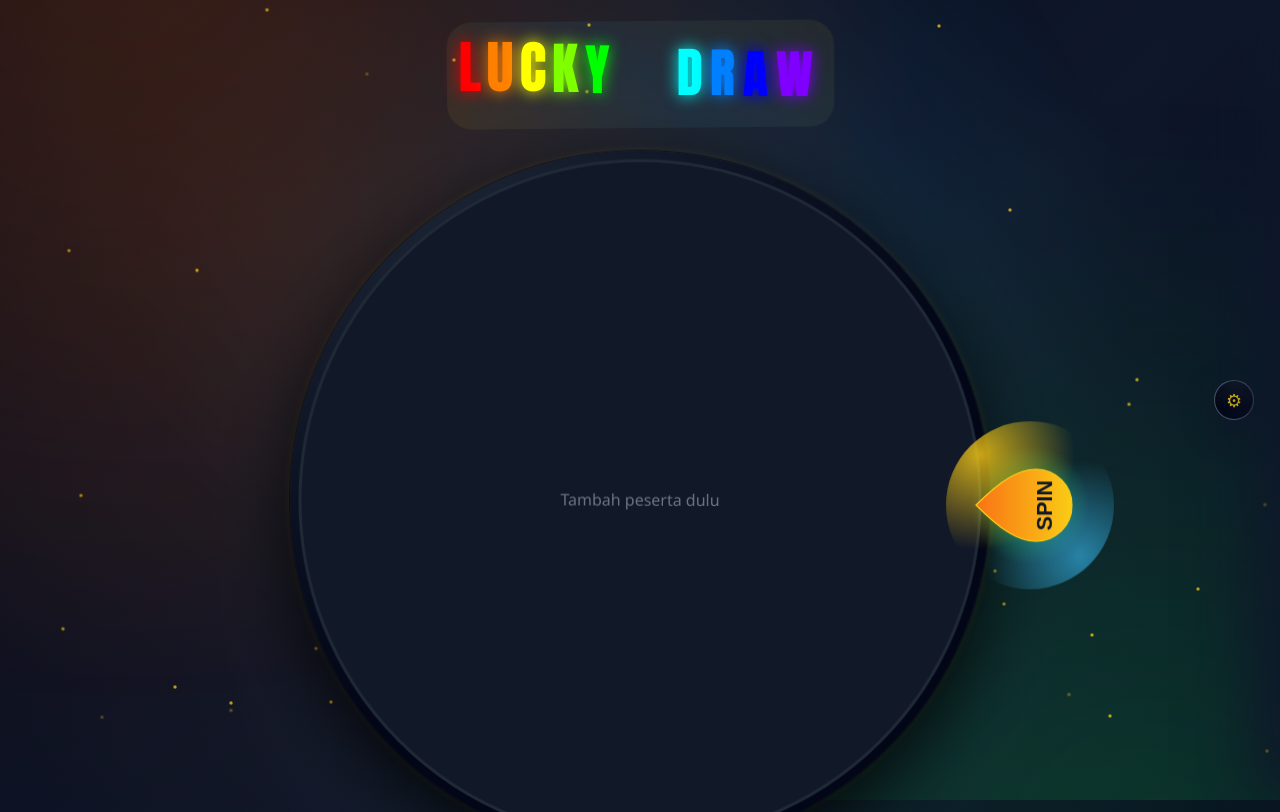
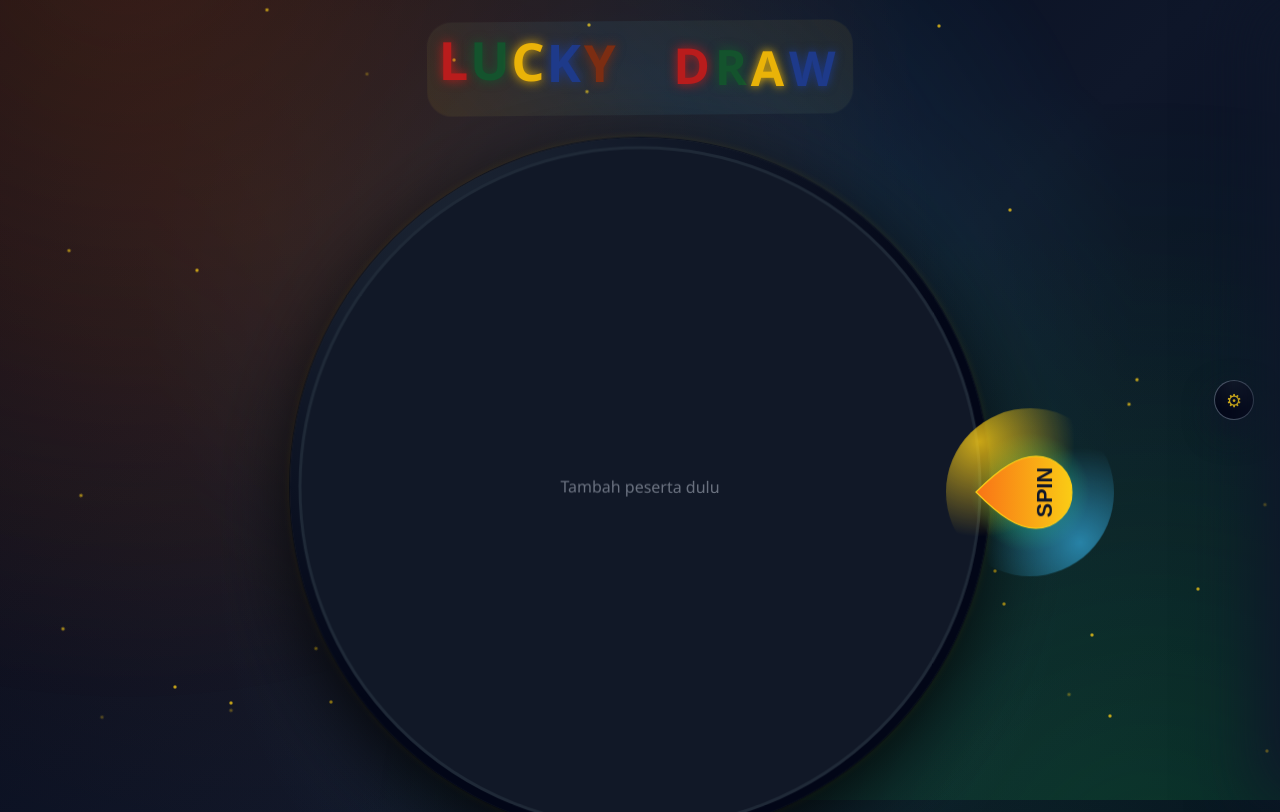
Before and after one commit to kuraimoss/luckydraw, a website: page public/index.html in a window 1280 px wide. Shown: the top 812 px of the page. Drawn offline with Linux system fonts and the light colour scheme.

Commit message:
Update LUCKY DRAW title to use wheel segment colors and better font

```diff
--- a/public/style.css
+++ b/public/style.css
@@ -196,10 +196,10 @@ body {
 }
 
 .app-title {
-  font-size: 52px;
-  font-weight: 900;
-  font-family: 'Impact', 'Arial Black', sans-serif;
-  letter-spacing: 0.15em;
+  font-size: 48px;
+  font-weight: 700;
+  font-family: 'Segoe UI', Tahoma, Geneva, Verdana, sans-serif;
+  letter-spacing: 0.1em;
   margin-bottom: 15px;
   text-align: center;
   position: relative;
@@ -209,19 +209,19 @@ body {
 .app-title span {
   display: inline-block;
   animation: letterBounce 2s ease-in-out infinite;
-  text-shadow: 0 0 15px currentColor;
+  text-shadow: 0 0 10px currentColor;
 }
 
-.app-title span:nth-child(1) { color: #ff0000; animation-delay: 0s; }
-.app-title span:nth-child(2) { color: #ff8000; animation-delay: 0.1s; }
-.app-title span:nth-child(3) { color: #ffff00; animation-delay: 0.2s; }
-.app-title span:nth-child(4) { color: #80ff00; animation-delay: 0.3s; }
-.app-title span:nth-child(5) { color: #00ff00; animation-delay: 0.4s; }
-.app-title span:nth-child(6) { color: #00ff80; animation-delay: 0.5s; }
-.app-title span:nth-child(7) { color: #00ffff; animation-delay: 0.6s; }
-.app-title span:nth-child(8) { color: #0080ff; animation-delay: 0.7s; }
-.app-title span:nth-child(9) { color: #0000ff; animation-delay: 0.8s; }
-.app-title span:nth-child(10) { color: #8000ff; animation-delay: 0.9s; }
+.app-title span:nth-child(1) { color: #b91c1c; animation-delay: 0s; } /* dark red */
+.app-title span:nth-child(2) { color: #14532d; animation-delay: 0.1s; } /* dark green */
+.app-title span:nth-child(3) { color: #eab308; animation-delay: 0.2s; } /* gold */
+.app-title span:nth-child(4) { color: #1e3a8a; animation-delay: 0.3s; } /* dark blue */
+.app-title span:nth-child(5) { color: #7c2d12; animation-delay: 0.4s; } /* brown */
+.app-title span:nth-child(6) { color: #9d174d; animation-delay: 0.5s; } /* wine */
+.app-title span:nth-child(7) { color: #b91c1c; animation-delay: 0.6s; } /* dark red */
+.app-title span:nth-child(8) { color: #14532d; animation-delay: 0.7s; } /* dark green */
+.app-title span:nth-child(9) { color: #eab308; animation-delay: 0.8s; } /* gold */
+.app-title span:nth-child(10) { color: #1e3a8a; animation-delay: 0.9s; } /* dark blue */
 
 .app-title .space {
   display: inline-block;
```
